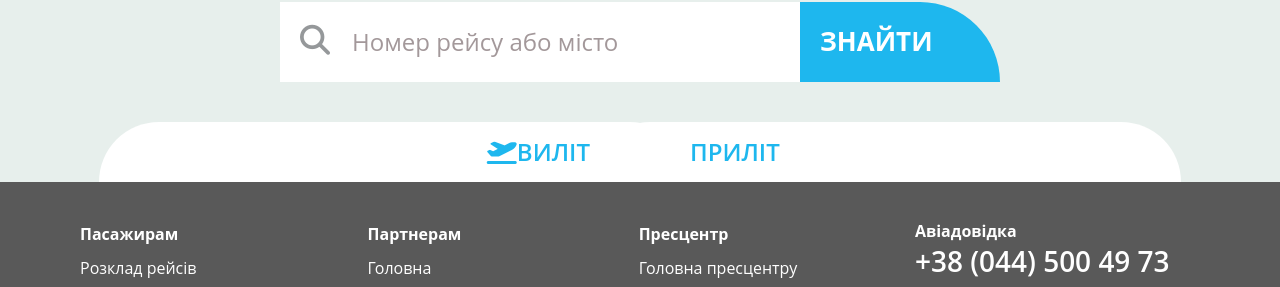
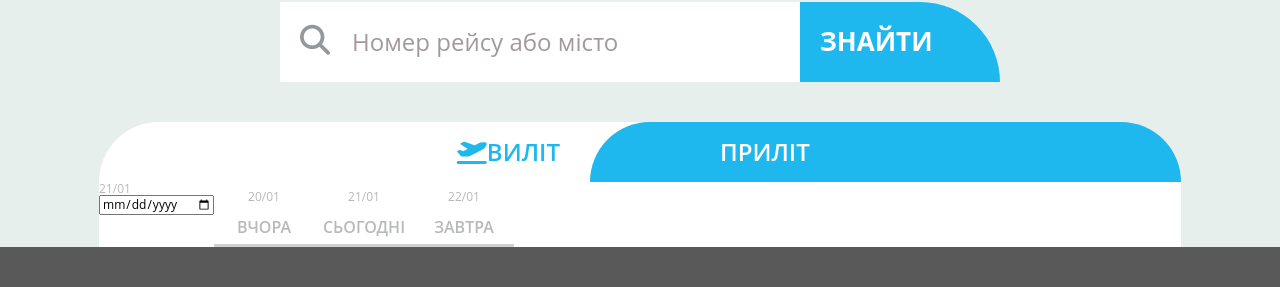
Before and after one commit to Kluy/employees-directory-app, a React app: page / in a window 1280 px wide. Shown: the part 241-528 px from the top of the page. Built offline with nearby package versions, Linux system fonts and the light colour scheme.

Commit message:
c15_23-01

```diff
--- a/package.json
+++ b/package.json
@@ -31,6 +31,7 @@
   "dependencies": {
     "classnames": "^2.3.2",
     "core-js": "^3.26.0",
+    "moment": "^2.29.4",
     "react": "^18.2.0",
     "react-dom": "^18.2.0",
     "react-redux": "^8.0.5",
--- a/src/App.jsx
+++ b/src/App.jsx
@@ -2,7 +2,6 @@ import React from 'react';
 import Content from './components/content/content';
 import Footer from './components/footer/footer';
 import Header from './components/header/header';
-import Search from './components/search/search';
 
 const App = () => {
   return (
--- a/src/components/Content/Content.jsx
+++ b/src/components/Content/Content.jsx
@@ -1,4 +1,5 @@
 import React from 'react';
+import Calendar from '../calendar/Calendar';
 import Search from '../search/search';
 import Shedule from '../shedule/Shedule';
 import './content.scss';
--- a/src/components/Search/Search.jsx
+++ b/src/components/Search/Search.jsx
@@ -5,7 +5,7 @@ const Search = () => {
   return (
     <section className="search">
       <div className="search__title">ПОШУК РЕЙСУ</div>
-      <i class="fa-solid fa-magnifying-glass search__icon"></i>
+      <i className="fa-solid fa-magnifying-glass search__icon"></i>
       <input
         className="search__input"
         type="text"
--- /dev/null
+++ b/src/components/calendar/Calendar.jsx
@@ -0,0 +1,30 @@
+import React from 'react';
+import moment from 'moment';
+
+import './calendar.scss';
+
+const Calendar = () => {
+  const date = new Date();
+  return (
+    <div className="calendar">
+      <div>
+        <div>{moment(date).format('DD/MM')}</div>
+        <input type="date" />
+      </div>
+      <div className="calendar__item">
+        <div>{moment(date).subtract(1, 'days').format('DD/MM')}</div>
+        <span className="calendar__item-text">ВЧОРА</span>
+      </div>
+      <div className="calendar__item">
+        <div>{moment(date).format('DD/MM')}</div>
+        <span className="calendar__item-text">СЬОГОДНІ</span>
+      </div>
+      <div className="calendar__item">
+        <div>{moment(date).add(1, 'days').format('DD/MM')}</div>
+        <span className="calendar__item-text">ЗАВТРА</span>
+      </div>
+    </div>
+  );
+};
+
+export default Calendar;
--- /dev/null
+++ b/src/components/calendar/calendar.scss
@@ -0,0 +1,20 @@
+.calendar {
+    display: flex;
+    flex-direction: row;
+    font-size: 12px;
+    color: #b8b9b9;
+    background-color: #fff;
+
+    &__item {
+        width: 100px;
+        line-height: 30px;
+        text-align: center;
+        border-bottom: 3px solid #d0d0d0;
+        cursor: pointer;
+    }
+
+    &__item-text {
+        font-size: 16px;
+        font-weight: 600;
+    }
+}
--- a/src/components/shedule/Shedule.jsx
+++ b/src/components/shedule/Shedule.jsx
@@ -1,26 +1,32 @@
 import React, { useState } from 'react';
+import Calendar from '../calendar/Calendar';
 import './shedule.scss';
 
 const Shedule = () => {
-  const [active, setActive] = useState(true);
+  const [active, setActive] = useState(false);
 
   return (
     <section className="shedule">
       <div className="filter">
         <button
           onClick={() => setActive(!active)}
-          className="filter__btn filter__btn_arrival"
+          className={`filter__btn filter__btn_departure ${
+            active ? 'filter__btn_unactive' : ''
+          }`}
         >
-          <i class="fa-solid fa-plane-departure"></i>
+          <i className="fa-solid fa-plane-departure"></i>
           ВИЛІТ
         </button>
         <button
           onClick={() => setActive(!active)}
-          className="filter__btn filter__btn_departure"
+          className={`filter__btn filter__btn_arrival ${
+            active ? '' : 'filter__btn_unactive'
+          }`}
         >
           ПРИЛІТ
         </button>
       </div>
+      <Calendar />
     </section>
   );
 };
--- a/src/components/shedule/shedule.scss
+++ b/src/components/shedule/shedule.scss
@@ -5,24 +5,33 @@
 .filter__btn {
     height: 60px;
     width: 591px;
-    background-color: white;
+    background-color: #fff;
     border-radius: 90px 90px 0 0;
     border: 0;
     outline: 0;
     font-size: 24px;
     color: #1eb7ee;
     font-weight: 600;
+    cursor: pointer;
 
+    &_departure {
+        padding-right: 130px;
+        text-align: right;
+    }
 
     &_arrival {
-        padding-right: 100px;
-        text-align: right;
-
+        margin-left: -100px;
+        padding-left: 130px;
+        text-align: left;
     }
 
-    &_departure {
-        margin-left: -100px;
-        padding-left: 100px;
-        text-align: left;
+    &_unactive {
+        color: #fff;
+        background-color: #1eb7ee;
+        transition: background-color .5s;
+
+        &:hover {
+            background-color: #007bff;
+        }
     }
 }
--- /dev/null
+++ b/src/gateway.js
@@ -0,0 +1,6 @@
+const baseUrl = 'https://api.iev.aero/api/flights/';
+
+export const fetchEvent = (eventId) =>
+  fetch(`${baseUrl}${eventId}`)
+    .then((response) => response.json())
+    .catch(() => alert('Internal Server Error. Can"t display flights'));
```
Also changed, not shown: src/components/Footer/Footer.jsx (+5 -5 lines).
